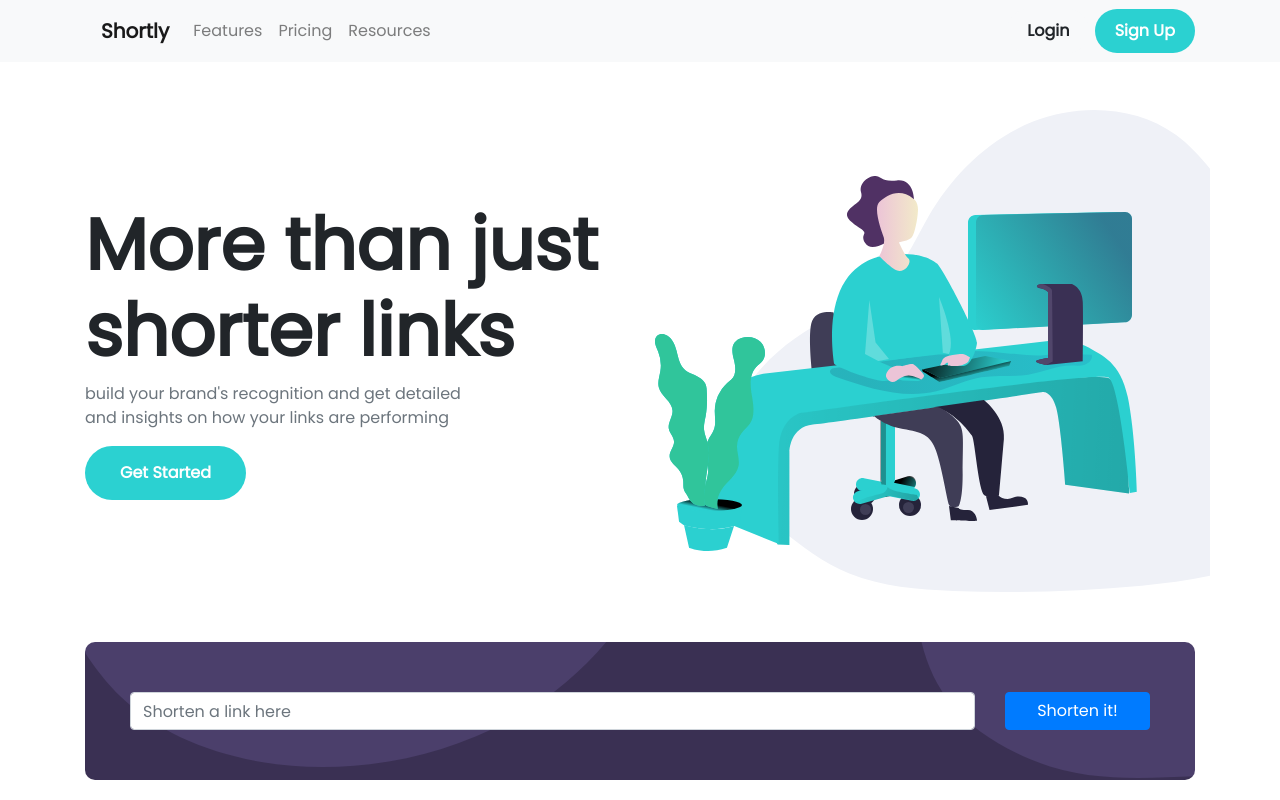
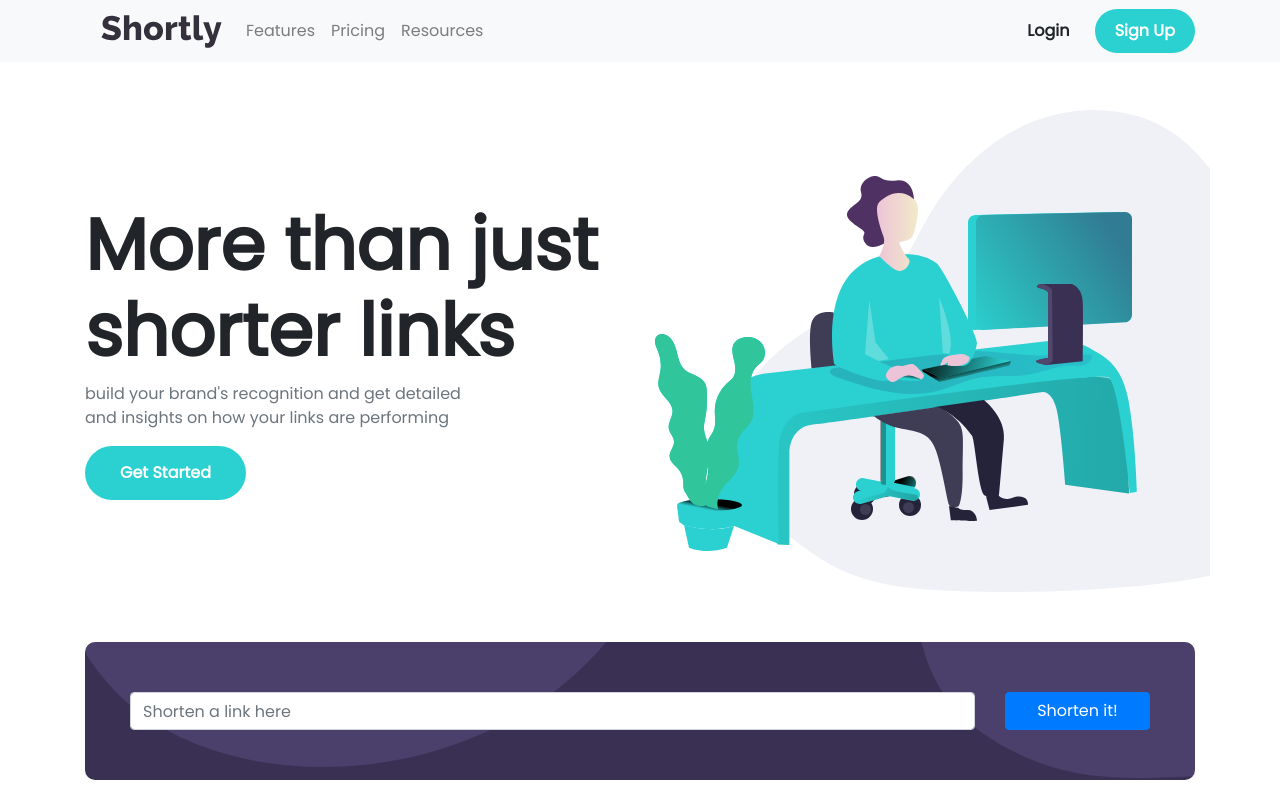
Before and after one commit to osamaadelmahdy/task-html, a plain HTML site: page index.html in a window 1280 px wide. Shown: the top 800 px of the page. Drawn offline with nearby package versions, Linux system fonts and the light colour scheme.

Commit message:
secound commit

```diff
--- a/index.html
+++ b/index.html
@@ -139,7 +139,7 @@
 <body>
   <nav class="navbar navbar-expand-md navbar-light bg-light">
     <div class="container">
-      <div class="navbar-brand font-weight-bold mx-3">Shortly</div>
+      <div class="navbar-brand font-weight-bold mx-3"><img src="asset/images/logo.svg" alt=""></div>
       <button class="navbar-toggler" type="button" data-toggle="collapse" data-target="#navbarSupportedContent">
         <span class="navbar-toggler-icon"></span>
       </button>
```
